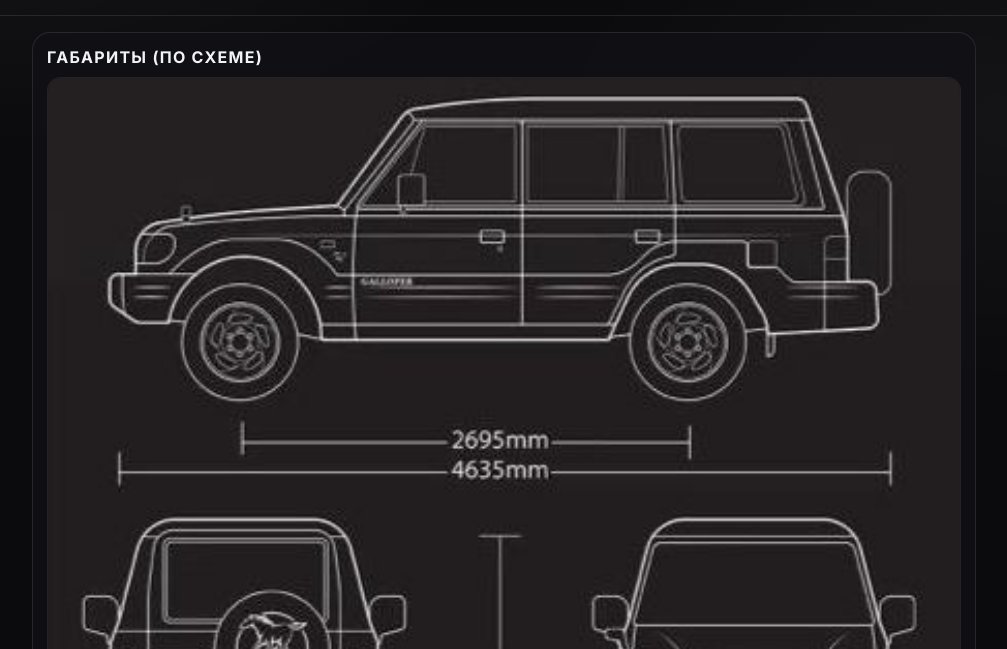
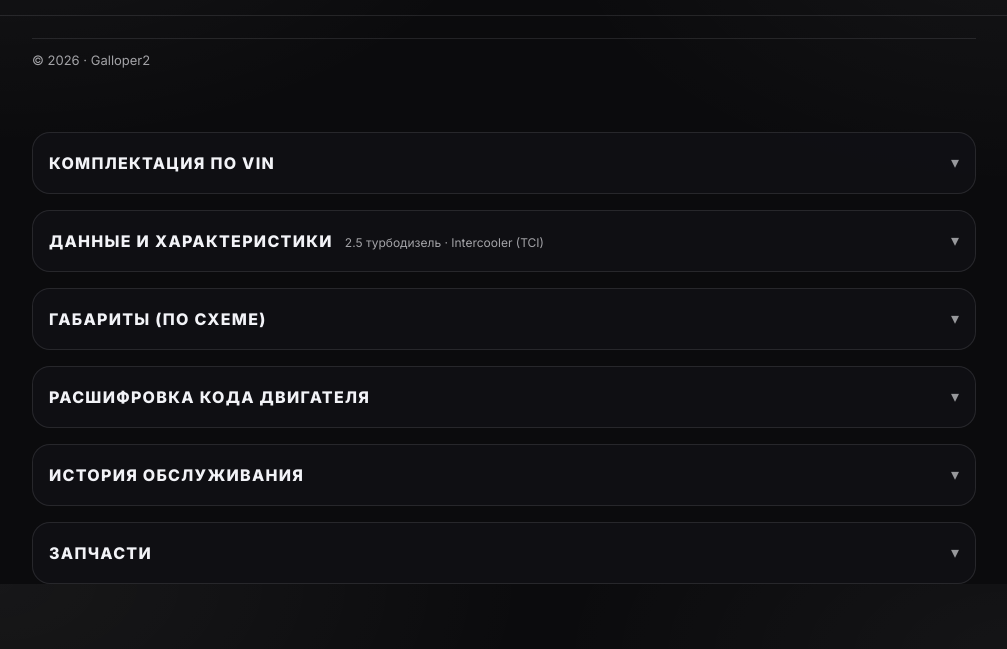
Before and after one commit to pbutbali/Galloper2, a plain HTML site: page index.html in a window 1280 px wide. Shown: the part 151-800 px from the top of the page, without its empty margins (136-1143 px from the left). Drawn offline with Linux system fonts and the light colour scheme.

Commit message:
Add files via upload

```diff
--- a/index.html
+++ b/index.html
@@ -21,26 +21,16 @@
 </div>
 </header>
 <main class="wrap">
-<section class="card">
-<div class="card__head">
-<h2 class="h2">Габариты (по схеме)</h2>
+
+
+
+<footer class="footer">
+<div class="footer__line"></div>
+<div class="footer__row">
+<div class="muted">© <span id="year"></span> · Galloper2</div>
 </div>
-<figure class="figure">
-<img alt="Hyundai Galloper 2 — схема габаритов" src="assets/galloper-dimensions.jpg"/>
-</figure>
-<div class="grid">
-<div class="kv"><span>Длина</span><b>4635 мм</b></div>
-<div class="kv"><span>Колёсная база</span><b>2695 мм</b></div>
-<div class="kv"><span>Ширина</span><b>1770 мм</b></div>
-<div class="kv"><span>Высота</span><b>1900 мм</b></div>
-<div class="kv"><span>Клиренс</span><b>≈ 210 мм</b></div><div class="kv"><span>Снаряжённая масса</span><b>≈ 1950–2050 кг</b></div></div>
-</section>
-<section class="card" id="specs">
-<div class="card__head">
-<h2 class="h2">Данные и характеристики</h2>
-<div class="muted">2.5 турбодизель · Intercooler (TCI)</div>
-</div>
-<div class="grid">
+</footer>
+<section class="card" id="vin-spec"><details class="drop"><summary class="drop__sum"><span class="drop__title">Комплектация по VIN</span></summary><div class="drop__content"><div class="grid"><div class="kv"><span>Производитель</span><b>Hyundai Motor Company (Korea)</b></div><div class="kv"><span>Завод</span><b>Ulsan</b></div><div class="kv"><span>Модель</span><b>Galloper II LWB</b></div><div class="kv"><span>Тип кузова</span><b>5-дверный, длинная база</b></div><div class="kv"><span>Двигатель</span><b>D4BH 2.5 TCI</b></div><div class="kv"><span>Трансмиссия</span><b>4-ступ. автомат (Aisin)</b></div><div class="kv"><span>Привод</span><b>Part-time 4WD</b></div><div class="kv"><span>Топливо</span><b>Дизель</b></div></div></div></details></section><section class="card" id="specs"><details class="drop"><summary class="drop__sum"><span class="drop__title">Данные и характеристики</span><span class="drop__meta">2.5 турбодизель · Intercooler (TCI)</span></summary><div class="drop__content"><div class="grid">
 <div class="kv"><span>Двигатель</span><b>R4 2.5 TCI (D4BH), турбодизель</b></div>
 <div class="kv"><span>Объём</span><b>2476 см³</b></div>
 <div class="kv"><span>Мощность</span><b>105 л.с. при 4000 об/мин</b></div>
@@ -51,13 +41,14 @@
 <div class="kv"><span>0–100 км/ч</span><b>≈ 20 с</b></div>
 <div class="kv"><span>Расход (смеш.)</span><b>≈ 11 л/100 км</b></div>
 <div class="kv"><span>Бак</span><b>92 л</b></div>
-</div>
-</section>
-<section class="card" id="vin-spec"><div class="card__head"><h2 class="h2">Комплектация по VIN</h2></div><div class="grid"><div class="kv"><span>Производитель</span><b>Hyundai Motor Company (Korea)</b></div><div class="kv"><span>Завод</span><b>Ulsan</b></div><div class="kv"><span>Модель</span><b>Galloper II LWB</b></div><div class="kv"><span>Тип кузова</span><b>5-дверный, длинная база</b></div><div class="kv"><span>Двигатель</span><b>D4BH 2.5 TCI</b></div><div class="kv"><span>Трансмиссия</span><b>4-ступ. автомат (Aisin)</b></div><div class="kv"><span>Привод</span><b>Part-time 4WD</b></div><div class="kv"><span>Топливо</span><b>Дизель</b></div></div></section><section class="card" id="engine-code"><div class="card__head"><h2 class="h2">Расшифровка кода двигателя D4BH</h2></div><div class="note">D — дизельный двигатель; 4 — 4 цилиндра; B — серия двигателя Mitsubishi 4D56; H — версия с турбонаддувом; D4BH — корейская модификация 2.5 Turbo Diesel Intercooler с механическим ТНВД, устанавливалась на Galloper II и Hyundai H-1.</div></section><section class="card" id="service">
-<div class="card__head">
-<h2 class="h2">История обслуживания</h2>
-</div>
-<div class="timeline" role="list">
+</div></div></details></section><section class="card"><details class="drop"><summary class="drop__sum"><span class="drop__title">Габариты (по схеме)</span></summary><div class="drop__content"><figure class="figure">
+<img alt="Hyundai Galloper 2 — схема габаритов" src="assets/galloper-dimensions.jpg"/>
+</figure><div class="grid">
+<div class="kv"><span>Длина</span><b>4635 мм</b></div>
+<div class="kv"><span>Колёсная база</span><b>2695 мм</b></div>
+<div class="kv"><span>Ширина</span><b>1770 мм</b></div>
+<div class="kv"><span>Высота</span><b>1900 мм</b></div>
+<div class="kv"><span>Клиренс</span><b>≈ 210 мм</b></div><div class="kv"><span>Снаряжённая масса</span><b>≈ 1950–2050 кг</b></div></div></div></details></section><section class="card" id="engine-code"><details class="drop"><summary class="drop__sum"><span class="drop__title">Расшифровка кода двигателя</span></summary><div class="drop__content"><div class="note">D — дизельный двигатель; 4 — 4 цилиндра; B — серия двигателя Mitsubishi 4D56; H — версия с турбонаддувом; D4BH — корейская модификация 2.5 Turbo Diesel Intercooler с механическим ТНВД, устанавливалась на Galloper II и Hyundai H-1.</div></div></details></section><section class="card" id="service"><details class="drop"><summary class="drop__sum"><span class="drop__title">История обслуживания</span></summary><div class="drop__content"><div class="timeline" role="list">
 <div class="tl" role="listitem">
 <div class="tl__left">
 <div class="tl__date">11.02.2026</div>
@@ -78,19 +69,10 @@
 <div class="tl__text">Симптомы / результаты / решение (добавить).</div>
 </div>
 </div>
-</div>
-<div class="actions">
+</div><div class="actions">
 <button class="btn" id="copy" type="button">Скопировать блок обслуживания</button>
 <button class="btn btn--ghost" id="print" type="button">Печать</button>
-</div>
-</section>
-<footer class="footer">
-<div class="footer__line"></div>
-<div class="footer__row">
-<div class="muted">© <span id="year"></span> · Galloper2</div>
-</div>
-</footer>
-</main>
+</div></div></details></section><section class="card" id="parts"><details class="drop"><summary class="drop__sum"><span class="drop__title">Запчасти</span></summary><div class="drop__content"><div class="grid"><div class="kv"><span>Позиция</span><b>Антифриз зелёный Nord, 5 л</b></div><div class="kv"><span>Цена</span><b>1100 ₽</b></div><div class="kv"><span>Позиция</span><b>Патрубок радиатора нижний Cardex</b></div><div class="kv"><span>Цена</span><b>1200 ₽</b></div></div></div></details></section></main>
 <script src="script.js"></script>
 </body>
 </html>
--- a/styles.css
+++ b/styles.css
@@ -141,3 +141,40 @@ body{
 
 
 .title__vin{margin-top:10px;color:rgba(242,243,247,.62);font-weight:600;letter-spacing:.10em}
+
+
+/* Dropdown sections */
+.drop{margin:0}
+.drop__sum{
+  list-style:none;
+  cursor:pointer;
+  user-select:none;
+  display:flex;
+  align-items:baseline;
+  justify-content:space-between;
+  gap:12px;
+  padding: 6px 2px;
+}
+.drop__sum::-webkit-details-marker{display:none}
+.drop__title{
+  font-size: 16px;
+  font-weight: 800;
+  letter-spacing: .08em;
+  text-transform: uppercase;
+}
+.drop__meta{
+  color: var(--muted);
+  font-size: 12px;
+  line-height: 1.35;
+  text-align:right;
+}
+.drop__sum::after{
+  content:"▾";
+  color: rgba(242,243,247,.60);
+  font-size: 16px;
+  margin-left:auto;
+  transform: translateY(-1px);
+  transition: transform .15s ease;
+}
+.drop[open] .drop__sum::after{transform: rotate(180deg) translateY(1px);}
+.drop__content{margin-top: 12px;}
```
